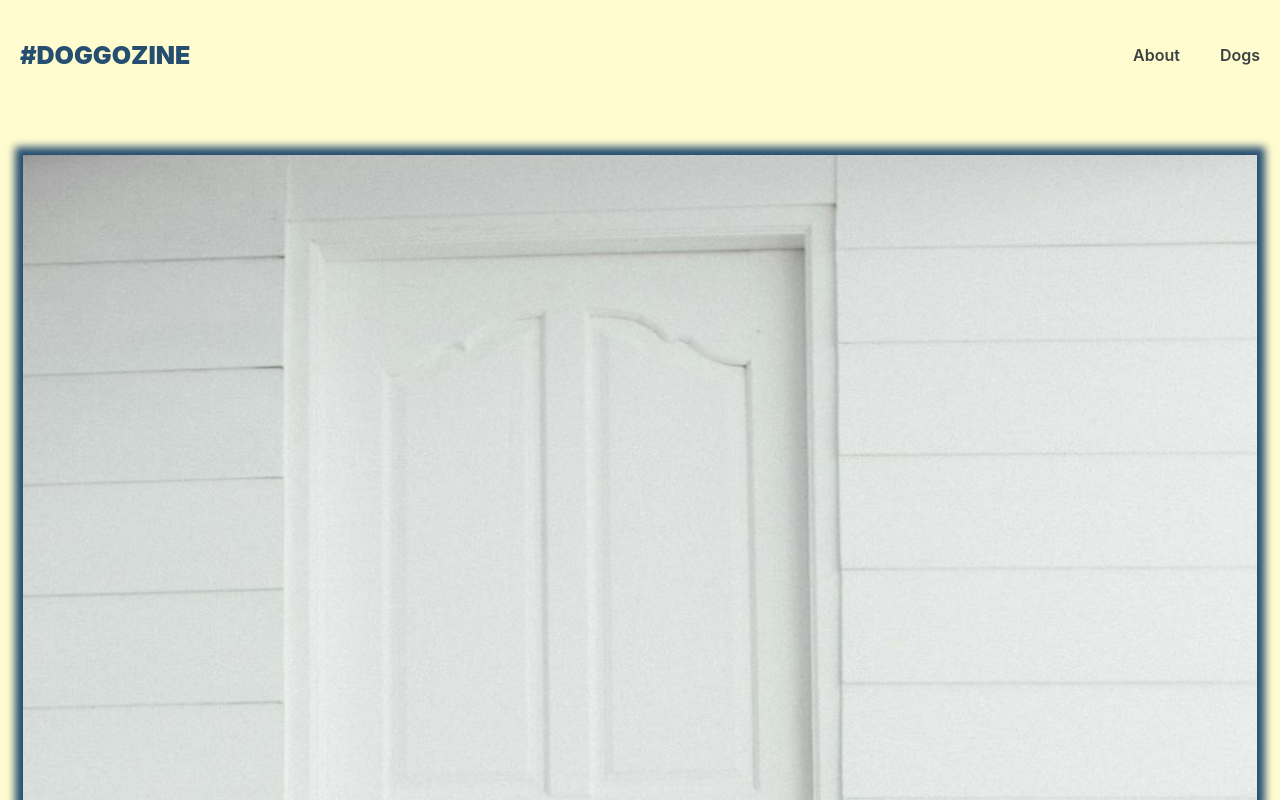
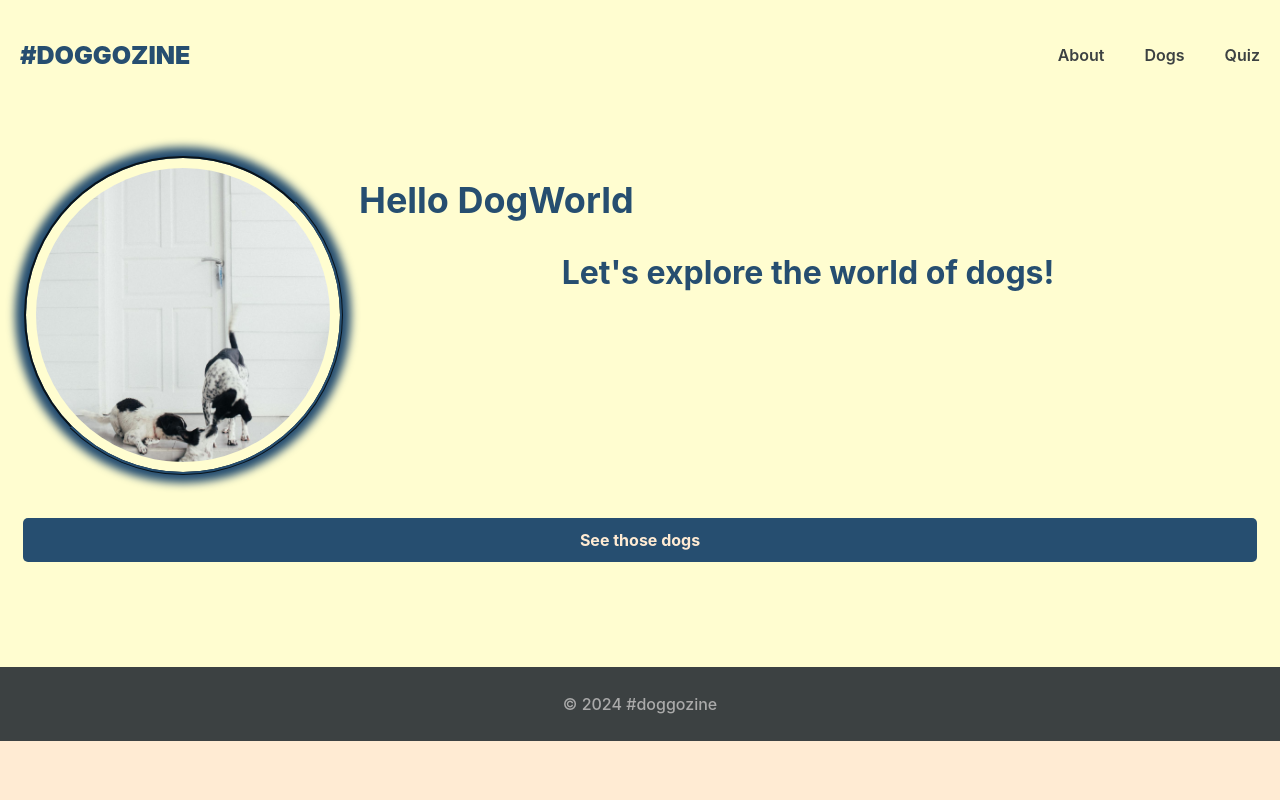
Before and after one commit to kristi-h/myDoggo, a React (Vite) app: page / in a window 1280 px wide. Shown: the top 800 px of the page. Built offline with nearby package versions, Linux system fonts and the light colour scheme.

Commit message:
create quiz page, api call to return random dog imgs

```diff
--- a/src/api.jsx
+++ b/src/api.jsx
@@ -12,7 +12,7 @@ export async function getAllBreeds() {
     const dogsData = await Object.keys(data.message).map(key  => ({ breed: key, subbreed: data.message[key] }))
     return dogsData
 }
-   export async function getSubBreeds(type) {
+export async function getSubBreeds(type) {
     const url = `https://dog.ceo/api/breed/${type}/images`
     const res = await fetch(url)
     if (!res.ok) {
@@ -24,5 +24,20 @@ export async function getAllBreeds() {
     }
     const data = await res.json()
     return data.message
+}
 
-   }
+
+export async function getRandomImgs() {
+    const url = "https://dog.ceo/api/breeds/image/random/4"
+    const res = await fetch(url)
+    if (!res.ok) {
+        throw {
+            message: "Failed to load dog images",
+            statusText: res.statusText,
+            status: res.status
+        }
+    }
+    const data = await res.json()
+    console.log(data.message)
+    return data.message
+}
--- a/src/components/Header.jsx
+++ b/src/components/Header.jsx
@@ -22,6 +22,11 @@ export default function Header() {
                     style={({isActive})=> isActive ? activeStyles : null }
                     >Dogs
                 </NavLink>
+                <NavLink
+                    to="quiz"
+                    style={({isActive})=> isActive ? activeStyles : null }
+                    >Quiz
+                </NavLink>
             </nav>
       </header>
     )
--- a/src/index.css
+++ b/src/index.css
@@ -259,7 +259,7 @@ i[class*='dog-type-'] {
   color: #264e70;
 }
 
-.dogPics img {
+.dog-pics img {
   float: left;
   width:  20rem;
   height: 20rem;
@@ -303,5 +303,58 @@ i[class*='dog-type-'] {
   width: 100%;
   background-color: #161616;
   color: white;
+}
 
+.back-button {
+  color: #264e70
 }
+
+/***  QUIZ PAGE ***/
+
+.title {
+  text-align: center;
+  font-size: 5rem;
+  color: #264e70;
+}
+
+h3 {
+  text-align: center;
+  font-size: 2rem;
+  color: #264e70;
+}
+
+.rand-dog-list-container {
+  padding-inline: 23px
+}
+
+.rand-dog-list {
+  display: grid;
+  grid-template-columns: 1fr 1fr;
+  justify-items: center;
+  gap: 34px;
+  margin-top: 57px;
+}
+
+.rand-dog-tile {
+  color: #161616;
+  text-decoration: none;
+}
+
+img {
+  float: left;
+  width:  20rem;
+  height: 20rem;
+  object-fit: cover;
+  padding: 10px 10px 10px 10px;
+  border-style: ridge;
+  border-color: #264e70;
+  border-radius: 50%;
+  margin-right: 1rem;
+  margin-bottom: 1rem;
+}
+
+img:hover  {
+  padding: 1rem;
+  background-image: linear-gradient(to bottom, rgba(240, 255, 40, 1) 0%, rgba(240, 255, 40, 1) 100%), linear-gradient(to bottom, #264e70 0%, #26706c 100%);
+  background-clip: content-box, padding-box;
+}
--- a/src/index.jsx
+++ b/src/index.jsx
@@ -14,11 +14,16 @@ import './index.css'
 import Layout from "./components/Layout"
 import NotFound from "./pages/NotFound"
 import Error from "./components/Error"
+import Quiz, { loader as quizLoader } from "./pages/Quiz"
 
 const router = createBrowserRouter(createRoutesFromElements(
   <Route path="/" element={<Layout />}>
-      <Route index element={<Home />} />
-      <Route path="about" element={<About />} />
+      <Route
+        index
+        element={<Home />} />
+      <Route
+        path="about"
+        element={<About />} />
       <Route
         path="dogs"
         element={<Dogs />}
@@ -29,7 +34,14 @@ const router = createBrowserRouter(createRoutesFromElements(
         element={<DogProfile />}
         errorElement={<Error />}
         loader={dogProfileLoader} />
-      <Route path="*" element={<NotFound />} />
+      <Route
+        path="quiz"
+        element={<Quiz />}
+        errorElement={<Error />}
+        loader={quizLoader} />
+      <Route
+        path="*"
+        element={<NotFound />} />
     </Route>
 ))
 
--- a/src/pages/DogProfile.jsx
+++ b/src/pages/DogProfile.jsx
@@ -1,7 +1,8 @@
 import React from "react"
 import {
     Link,
-    useLoaderData
+    useLoaderData,
+    useParams
 } from "react-router-dom"
 import { nanoid } from 'nanoid'
 import { getSubBreeds } from "../api"
@@ -11,12 +12,12 @@ export async function loader ({params}) {
     return await getSubBreeds(type)
 }
 export default function DogProfile() {
-
+    const { type } = useParams()
     const dog = useLoaderData()
 
     const dogPic = dog.map(url  => {
         return (
-            <div key={nanoid()} className= "dogPics">
+            <div key={nanoid()} className= "dog-pics">
                 <img id= "pic" src={url} />
             </div>
 
--- /dev/null
+++ b/src/pages/Quiz.jsx
@@ -0,0 +1,32 @@
+import React from "react"
+import { useLoaderData } from "react-router-dom"
+import { getRandomImgs } from "../api"
+import { nanoid } from 'nanoid'
+
+export async function loader () {
+    return await getRandomImgs()
+}
+
+export default function Quiz() {
+    const dogImgs = useLoaderData()
+
+    const randDogEl = dogImgs.map((randDog, index) => {
+        return (
+            <div key={index} className ="rand-dog-tile">
+                <img src={randDog} />
+            </div>
+        )
+    })
+
+    return(
+        <div>
+            <h1 className="title">Quiz Time!</h1>
+            <h3>Select the breed</h3>
+            <div className="rand-dog-list">
+                {randDogEl}
+            </div>
+            <h3>Til completion: current/10</h3>
+            <h3>Chances left: chance/3</h3>
+        </div>
+    )
+}
```
